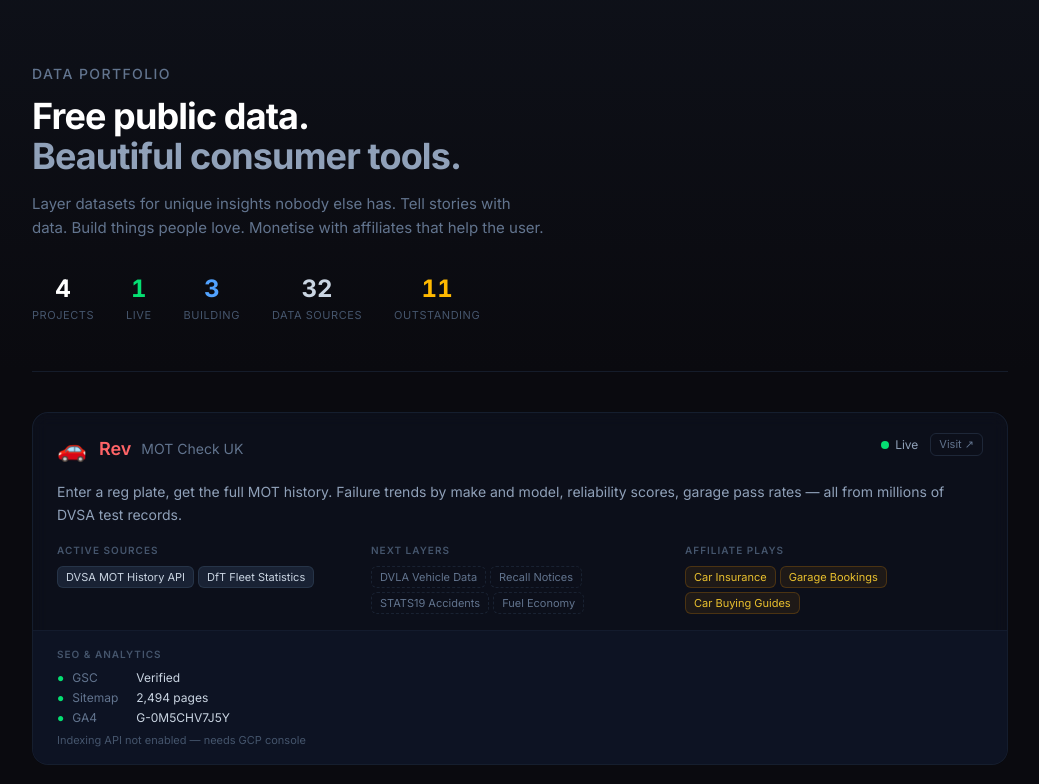
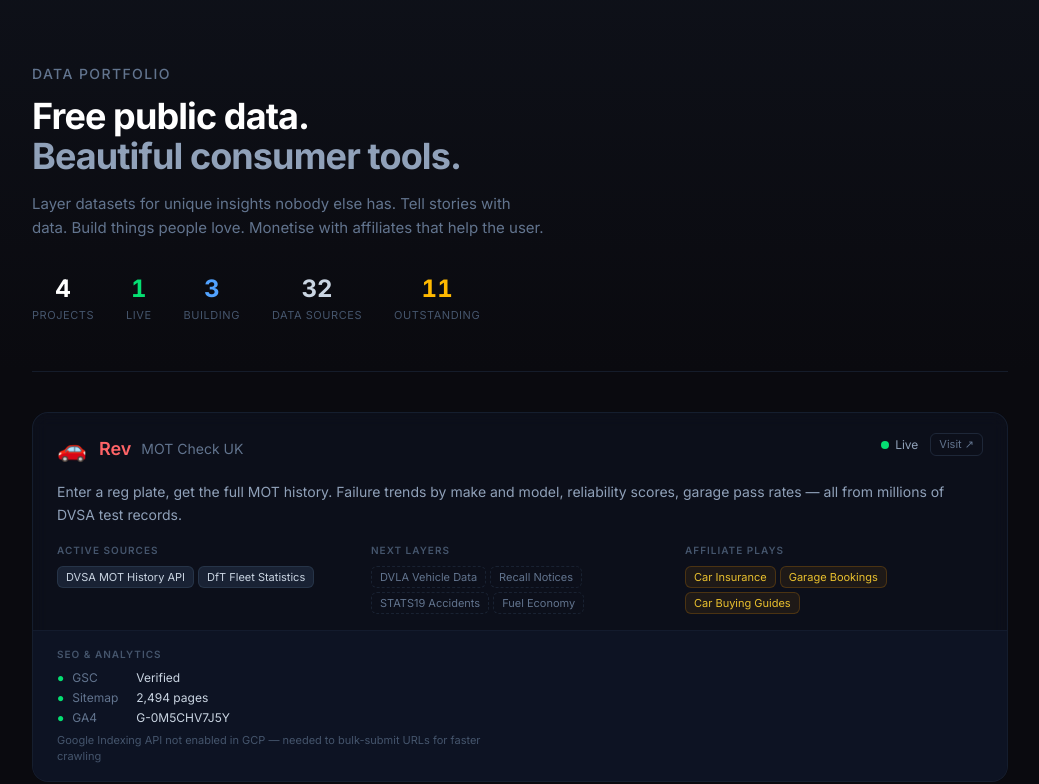
Before and after one commit to skyblue-will/data-portfolio, a Next.js app: page / in a window 1280 px wide. Shown: the top 784 px of the page, without its empty margins (120-1159 px from the left). Built offline with nearby package versions, Linux system fonts and the light colour scheme.

Commit message:
Clarify GCP Indexing API note on Rev

```diff
--- a/app/page.tsx
+++ b/app/page.tsx
@@ -39,7 +39,7 @@
       gsc: "Verified",
       sitemap: "2,494 pages",
       ga4: "G-0M5CHV7J5Y",
-      notes: "Indexing API not enabled — needs GCP console",
+      notes: "Google Indexing API not enabled in GCP — needed to bulk-submit URLs for faster crawling",
     },
     tasks: [],
     accent: "text-red-400",
```
